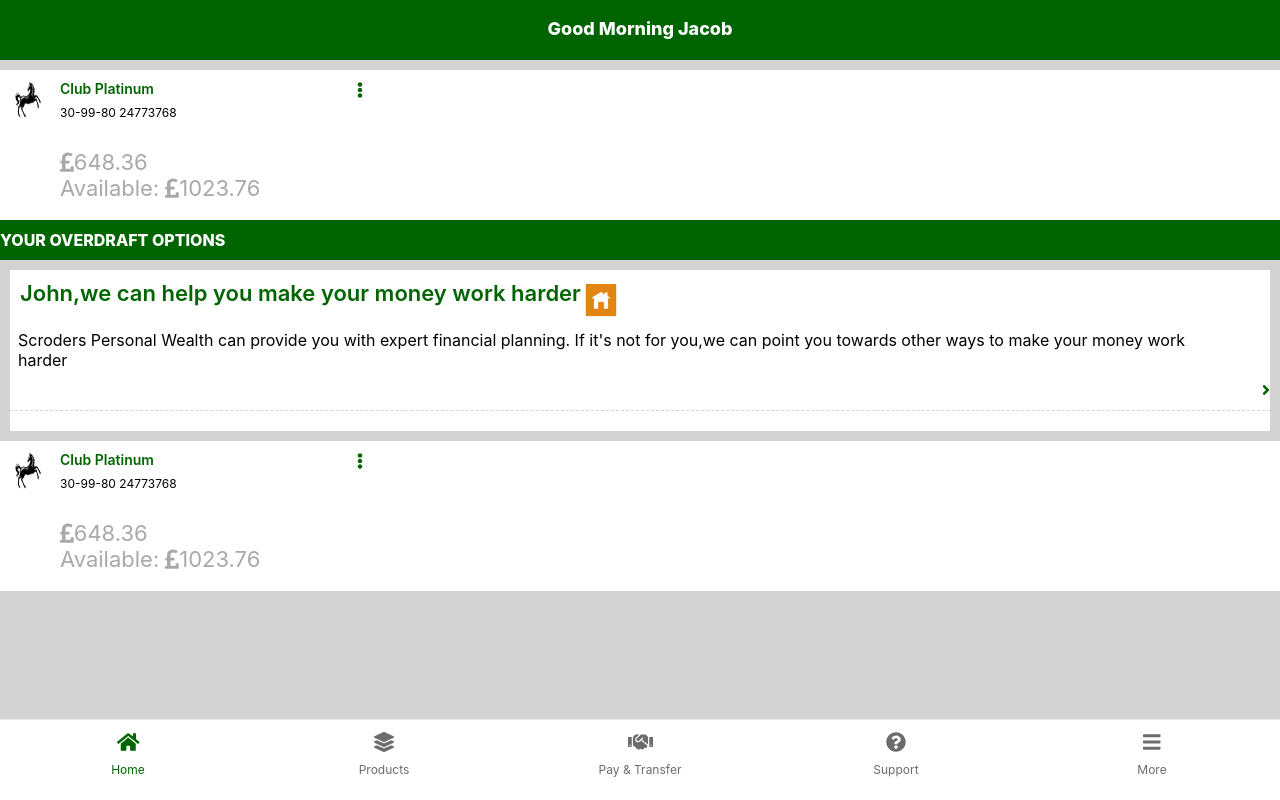
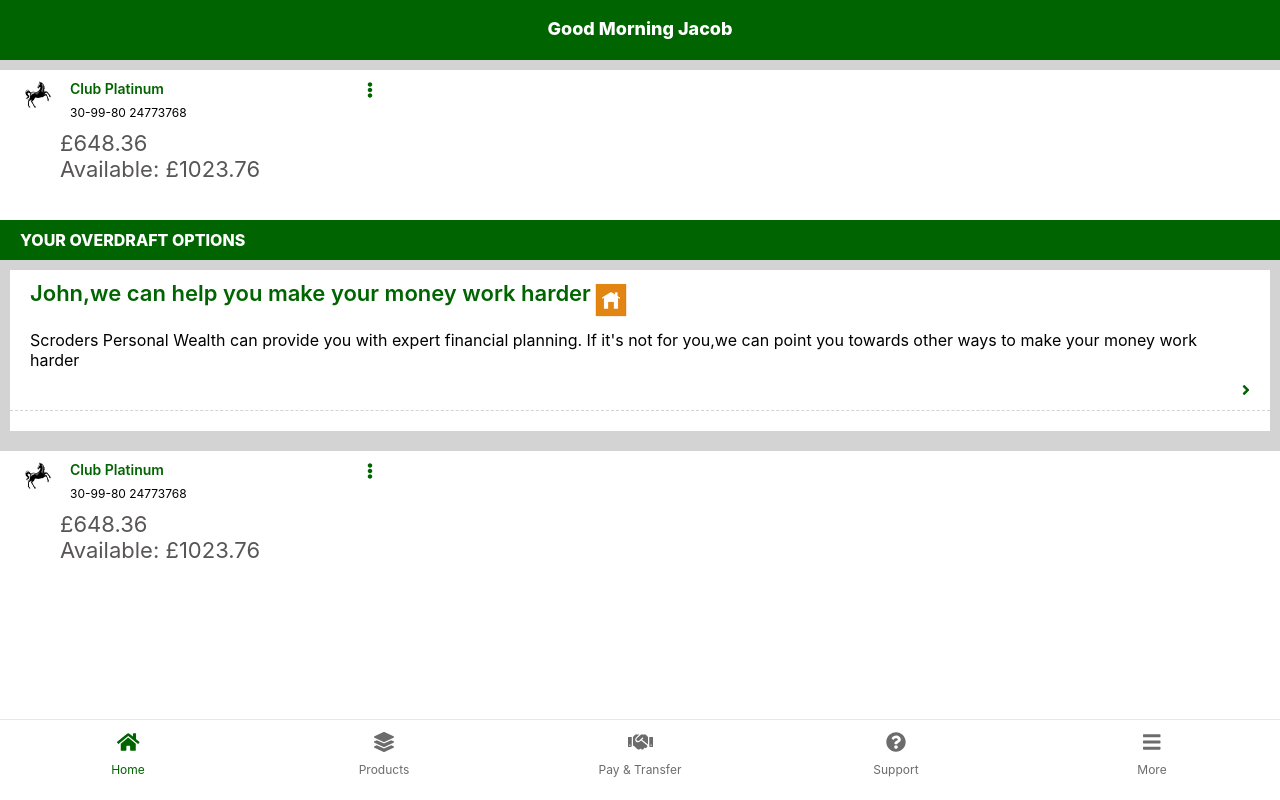
Before and after one commit to vinitkumargoel/wealth_project, a React (Create React App) app: page /ScreenOne in a window 1280 px wide. Built offline with nearby package versions, Linux system fonts and the light colour scheme.

Commit message:
Screenone flix

```diff
--- a/src/Components/Card/Card.css
+++ b/src/Components/Card/Card.css
@@ -1,43 +1,55 @@
-.card-container{
-    display:flex;
+.card-container {
     background: white;
-    margin-top:10px;
-    min-height:150px;
+    margin-top: 10px;
+    overflow-y: scroll;
+
+    min-height: 150px;
     flex-direction: column;
 }
-.data-container{
-    padding:10px;
-    display:flex;
-    flex:50%;
+
+.data-container {
+    padding: 10px;
+    padding-left: 20px;
+    padding-right: 20px;
+
+    display: flex;
+    flex: 50%;
 }
-.details-container{
-    display:flex;
-    flex-direction:column;
-    padding-left:10px;
+
+.details-container {
+    display: flex;
+    flex-direction: column;
+    padding-left: 10px;
 }
-.money-container{
-    flex:50%;
-    padding-left:60px;
-    display:flex;
+
+.money-container {
+    flex: 50%;
+    padding-left: 60px;
+    display: flex;
     flex-direction: column;
 }
-.details-item-name{
-    color:darkgreen;
-    font-weight:600;
-    font-size:14px;
+
+.details-item-name {
+    color: darkgreen;
+    font-weight: 600;
+    font-size: 14px;
 }
-.details-item-numbers{
-    font-weight:400;
-    font-size:12px;
-    padding-top:8px;
+
+.details-item-numbers {
+    font-weight: 400;
+    font-size: 12px;
+    padding-top: 8px;
 }
-.dot-icon-main{
+
+.dot-icon-main {
     margin-left: 180px;
 }
-.dot-icon{
-    color:darkgreen;
+
+.dot-icon {
+    color: darkgreen;
 }
-.pound-icon{
-    color:darkgray;;
-    font-size:22px;
+
+.pound-icon {
+    color: #585555;
+    font-size: 22px;
 }
--- a/src/Components/Card/Card.js
+++ b/src/Components/Card/Card.js
@@ -3,7 +3,7 @@
 } from 'react';
 import "./Card.css"
 import { FontAwesomeIcon } from '@fortawesome/react-fontawesome'
-import { faEllipsisV,faPoundSign } from '@fortawesome/free-solid-svg-icons'
+import { faEllipsisV, faPoundSign } from '@fortawesome/free-solid-svg-icons'
 import LBGicon from "../../assets/LBG-icon.png"
 class Card extends Component {
     state = {};
@@ -12,16 +12,16 @@
         return (
             <div className="card-container">
                 <div className="data-container">
-            <img src={LBGicon} width="40px" height="40px" />
+                    <img src={LBGicon} width="40px" height="30px" />
                     <div className="details-container">
                         <span className="details-item-name">Club Platinum</span>
                         <span className="details-item-numbers">30-99-80 24773768</span>
                     </div>
-            <i className="dot-icon-main"><FontAwesomeIcon icon={faEllipsisV} className="dot-icon"/></i>
+                    <i className="dot-icon-main"><FontAwesomeIcon icon={faEllipsisV} className="dot-icon" /></i>
                 </div>
                 <div className="money-container">
-            <div><i ><FontAwesomeIcon icon={faPoundSign} className="pound-icon"/></i><span className="pound-icon">648.36</span></div>
-            <div><span className="pound-icon">Available: </span><i ><FontAwesomeIcon icon={faPoundSign} className="pound-icon"/></i><span className="pound-icon">1023.76</span></div>
+                    <div><span className="pound-icon">£648.36</span></div>
+                    <div><span className="pound-icon">Available: </span><span className="pound-icon">£1023.76</span></div>
                 </div>
 
             </div>
--- a/src/Components/ContentScreenOne/Content.css
+++ b/src/Components/ContentScreenOne/Content.css
@@ -1,28 +1,37 @@
-.screen-one-container .content-container{
+.ScreenOne .content-container {
     background-color: white;
-    margin:10px;
-    display:flex;
+    margin: 10px;
+    display: flex;
     flex-direction: column;
 }
-.screen-one-container .data-container{
-    display:flex;
+
+.ScreenOne .data-container {
+    display: flex;
 }
-.screen-one-container .header-span{
-    font-weight:600;
+
+.ScreenOne .header-span {
+    font-weight: 600;
     font-size: 22px;
-    color:darkgreen;
+    color: darkgreen;
 }
-.screen-one-container .content-div{
+
+.ScreenOne .content-div {
     padding-right: 50px;
-    padding-left:8px;
+    padding-left: 20px;
 }
-.screen-one-container .angle-right{
-    float:right;
-    color:darkgreen;
-    height:40px;
+
+.ScreenOne .angle-right {
+    float: right;
+    color: darkgreen;
+    height: 40px;
 }
-.screen-one-container .border-container{
-    min-height:20px;
+
+.ScreenOne .border-container {
+    min-height: 20px;
     background-color: white;
-    border-top:1px dashed lightgray;
+    border-top: 1px dashed lightgray;
 }
+
+.content-container i {
+    padding-right: 20px;
+}
--- a/src/Components/ContentScreenOne/Content.js
+++ b/src/Components/ContentScreenOne/Content.js
@@ -13,13 +13,13 @@
             <div className="content-container">
                 <div className="data-container">
                     <span className="header-span">John,we can help you make your money work harder</span>
-            <img src={Home} width="40px" height="40px"  />
+                    <img src={Home} width="40px" height="40px" />
                 </div>
                 <div className="content-div">
                     Scroders Personal Wealth can provide you with expert financial planning.
                     If it's not for you,we can point you towards other ways to make your money work harder
             </div>
-            <i ><FontAwesomeIcon icon={faAngleRight} className="angle-right"/></i>
+                <i><FontAwesomeIcon icon={faAngleRight} className="angle-right" /></i>
                 <div className="border-container"></div>
             </div>
         );
--- a/src/Components/OverDraft/Overdraft.css
+++ b/src/Components/OverDraft/Overdraft.css
@@ -4,4 +4,5 @@
     height:30px;
     font-weight:800;
     padding-top:10px;
+    padding-left: 20px
 }
--- a/src/Pages/ScreenOne/ScreenOne.css
+++ b/src/Pages/ScreenOne/ScreenOne.css
@@ -1,4 +1,6 @@
-.screen-one-container{
-    display:flex;
+.ScreenOne {
+    display: flex;
+    margin-bottom: 100px;
     flex-direction: column;
+    background-color: lightgray;
 }
--- a/src/Pages/ScreenOne/ScreenOne.js
+++ b/src/Pages/ScreenOne/ScreenOne.js
@@ -4,12 +4,14 @@
 import Card from "../../Components/Card/Card"
 import Overdraft from '../../Components/OverDraft/Overdraft';
 import Content from '../../Components/ContentScreenOne/Content';
+
+import "./ScreenOne.css";
 class ScreenOne extends Component {
     state = {};
 
     render() {
         return (
-            <div className="screen-one-container">
+            <div className="ScreenOne">
             <Card />
             <Overdraft />
             <Content />
--- a/src/index.css
+++ b/src/index.css
@@ -5,7 +5,7 @@
     sans-serif;
   -webkit-font-smoothing: antialiased;
   -moz-osx-font-smoothing: grayscale;
-  background-color: lightgray;
+  /*  */
 }
 
 code {
```
Lines whose indentation alone changed are shown as unchanged.
